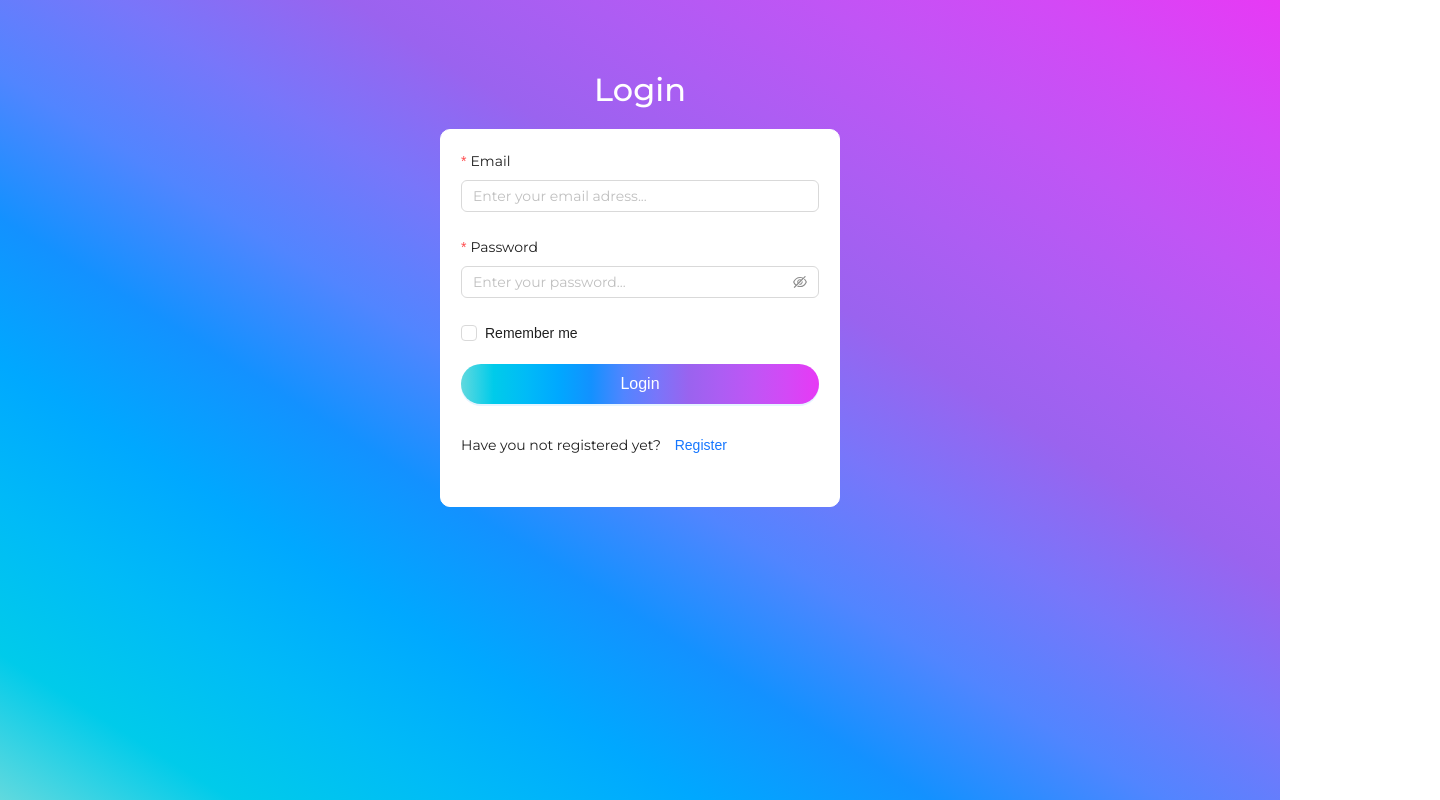
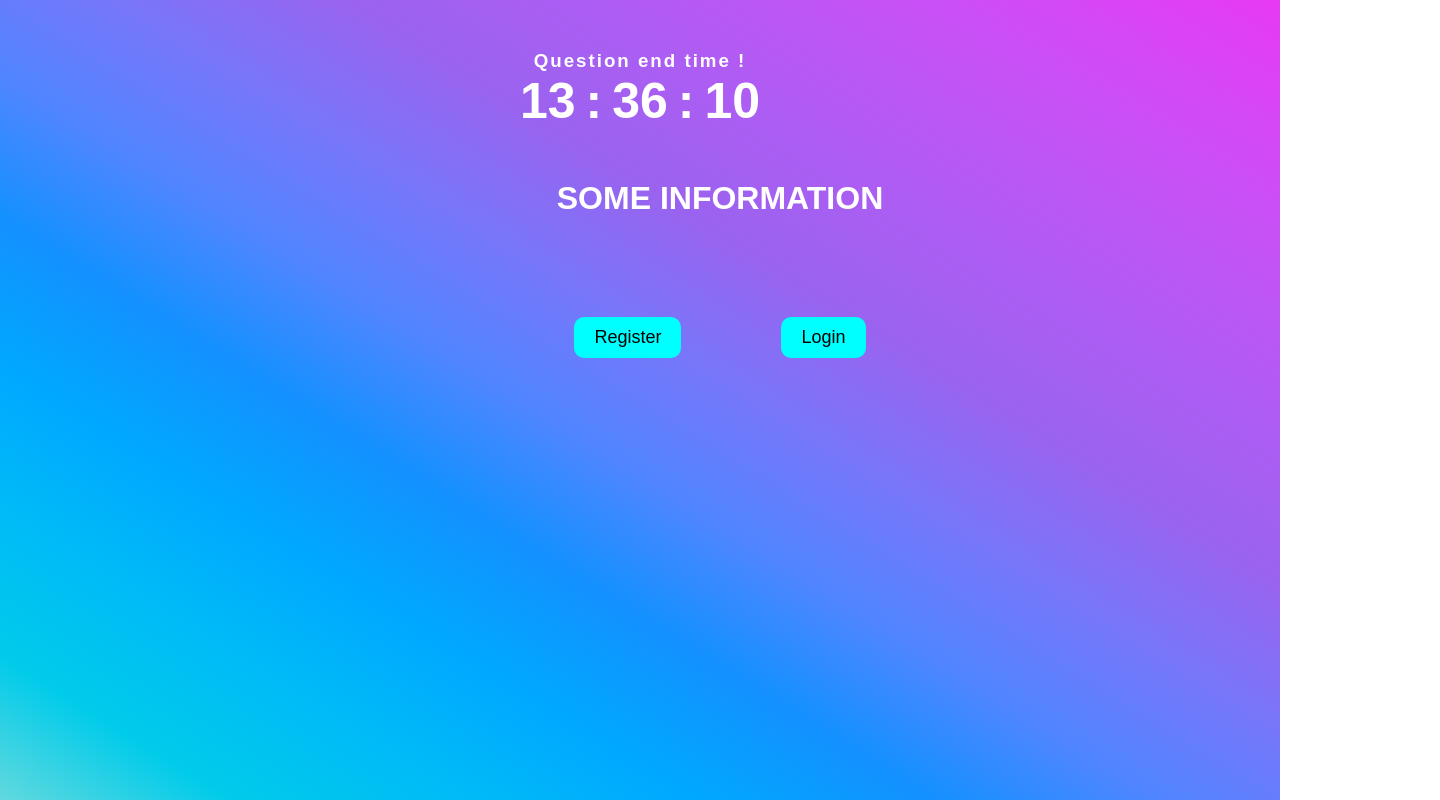
Before and after one commit to Uraimoff/challange, a React (Vite) app: page /home in a window 1280 px wide. Before the commit this address led to /login. Shown: the whole page, 1440 px wide, since content can reach past the window. Built offline with nearby package versions, Linux system fonts and the light colour scheme.

Commit message:
home first

```diff
--- a/src/App.jsx
+++ b/src/App.jsx
@@ -14,8 +14,9 @@ function App() {
     <>
       {token === null ? (
         <Routes>
-          <Route path="/" element={<Navigate to={"/login"} />} />
-          <Route path="*" element={<Navigate to={"/login"} />} />
+          <Route path="/" element={<Navigate to={"/home"} />} />
+          <Route path="*" element={<Navigate to={"/home"} />} />
+          <Route path="/home" element={<Home  />} />
           <Route path="/register" element={<SignUp />} />
           <Route path="/login" element={<SignIn />} />
         </Routes>
--- a/src/pages/AllRate/index.jsx
+++ b/src/pages/AllRate/index.jsx
@@ -1,26 +1,29 @@
-import React from 'react'
-import Tables from '../../components/Table'
-import Timer from '../../components/Timer'
-import './style.scss'
+import React from "react";
+import Tables from "../../components/Table";
+import Timer from "../../components/Timer";
+import "./style.scss";
 
 const AllRate = () => {
   return (
     <>
-    <div className='allRw'>
-    <div className='wrapper GlobaWrapper'>
-      <div className='timewr'>
+      <div className="allRw">
+        <div className="wrapper GlobaWrapper">
+          <div className="timewr">
             {/* <div>Challangegacha</div> */}
-      <h2><Timer color={"white"}/></h2>
+            <h2 className="time">
+              <h3>Question end time !</h3>
+              <Timer color={"white"} />
+            </h2>
             {/* <div>vaqt qoldi</div> */}
           </div>
-      <div className='table'>
+          <div className="table">
             <h3>All users score</h3>
-    <Tables/>
+            <Tables />
           </div>
         </div>
       </div>
     </>
-  )
-}
+  );
+};
 
-export default AllRate
+export default AllRate;
--- a/src/pages/AllRate/style.scss
+++ b/src/pages/AllRate/style.scss
@@ -33,6 +33,15 @@
         }
     }
     .timewr{
+        .time{
+            display: flex;
+            flex-direction: column;
+            h3{
+                color: white;
+                font-size: large;
+                letter-spacing: 2px;
+            }
+        }
         display: flex;
         flex-direction: column;
         align-items: center;
--- a/src/pages/Home/index.jsx
+++ b/src/pages/Home/index.jsx
@@ -1,13 +1,19 @@
 import React from "react";
+import { useNavigate } from "react-router-dom";
 import Timer from "../../components/Timer";
 import "./index.scss";
 const Home = () => {
+  const navigate = useNavigate()
   return (
     <div className="home-container ">
       <h3>Question end time !</h3>
       <Timer />
       <div className="home-title GlobaWrapper">
         <h1>some information</h1>
+        <div className="authlog">
+          <button onClick={()=>navigate('/register')}>Register</button>
+          <button onClick={()=>navigate('/login')}>Login</button>
+        </div>
       </div>
     </div>
   );
--- a/src/pages/Home/index.scss
+++ b/src/pages/Home/index.scss
@@ -27,5 +27,20 @@
             margin-top: 50px;
             text-transform: uppercase;
         }
+        .authlog{
+            display: flex;
+            gap: 100px;
+            align-items: center;
+            justify-content: center;
+            margin-top: 100px;
+            button{
+                padding: 10px 20px;
+                border-radius: 10px;
+                border: none;
+                font-size: large;
+                background-color: aqua;
+                // color: white;
+            }
+        }
     }
 }
```
Lines whose indentation alone changed are shown as unchanged.
